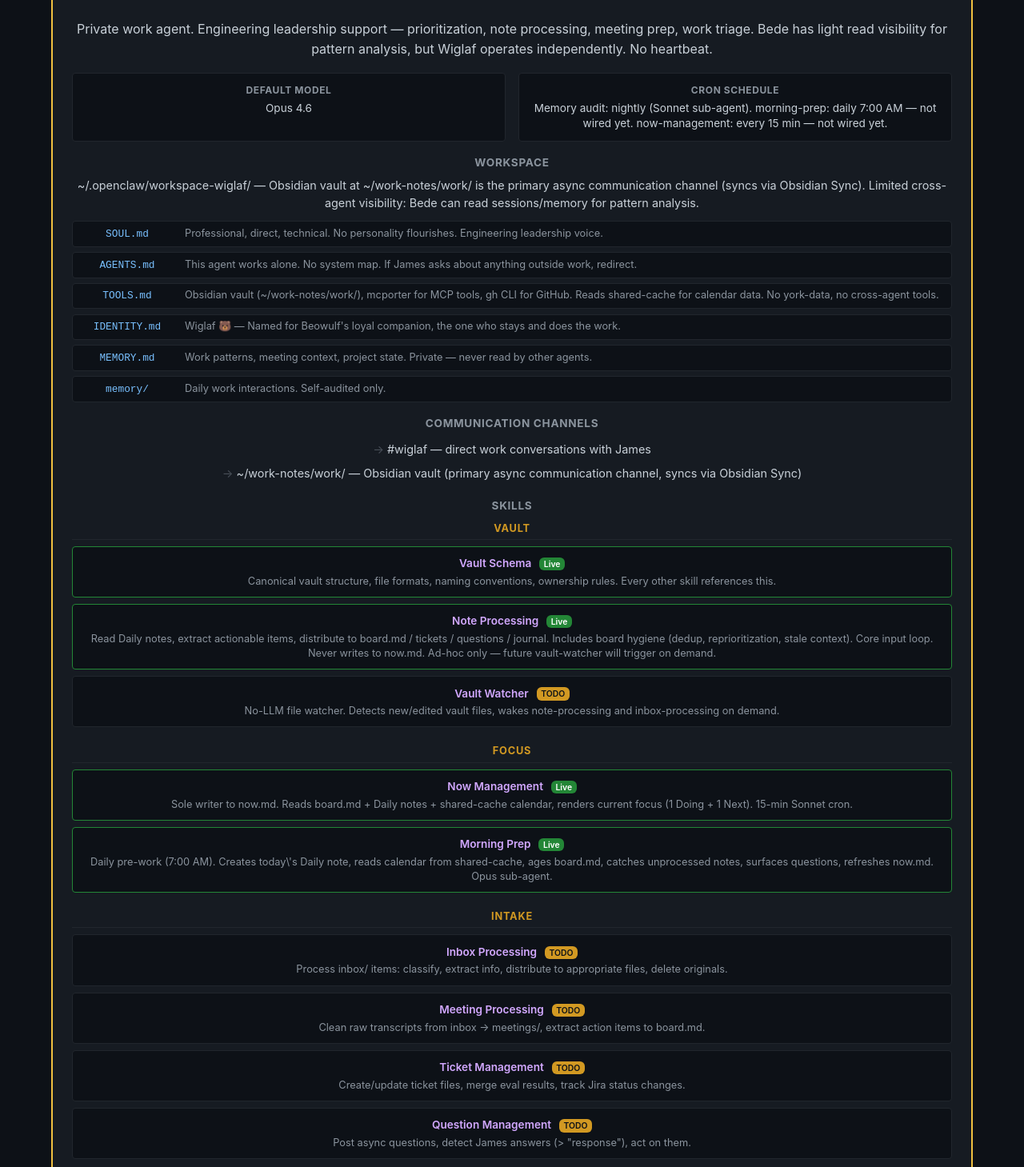
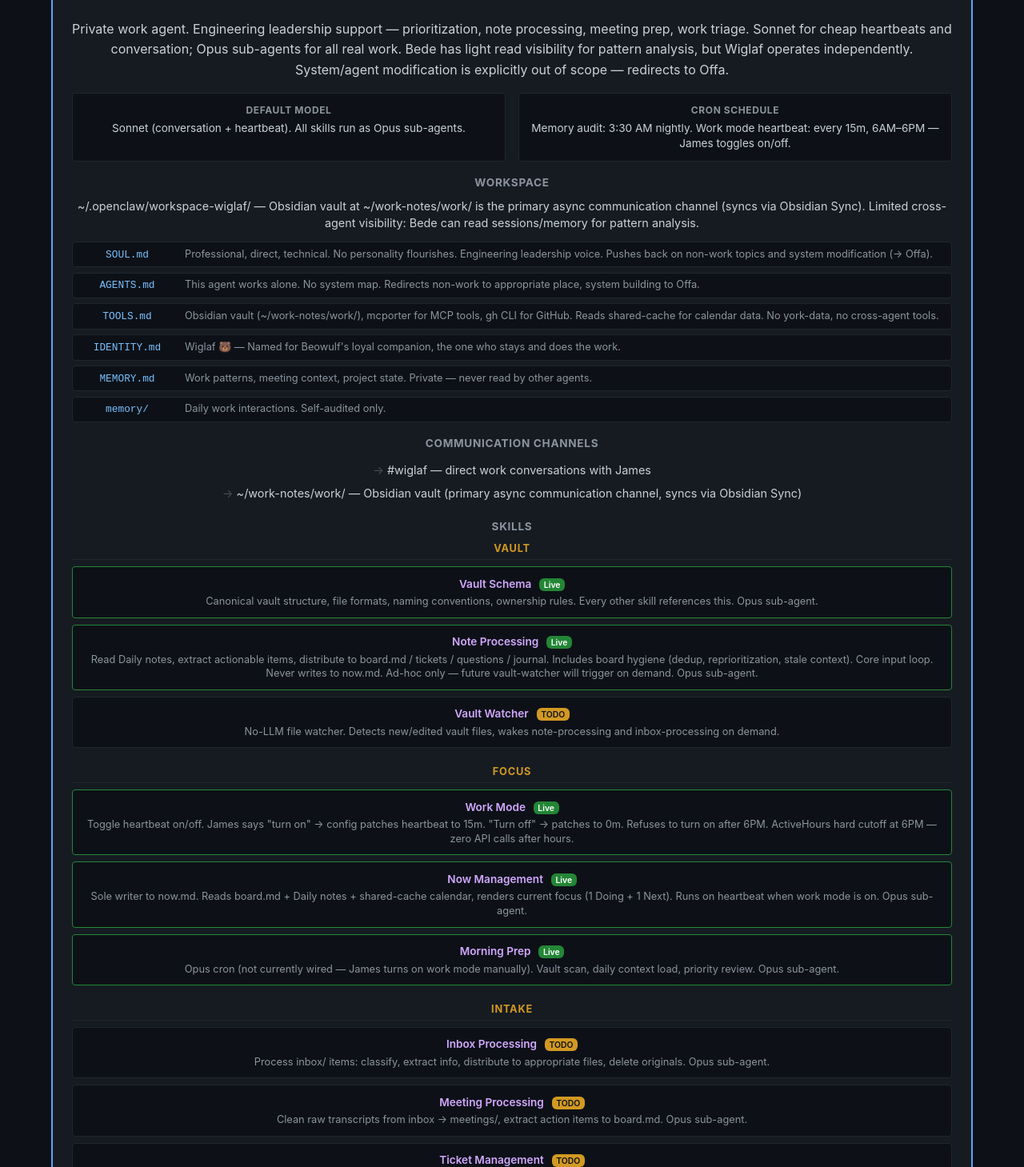
Before and after one commit to yorkbot/openclaw-architecture, a Vue app: page / in a window 1280 px wide. Shown: the part 7011-8470 px from the top of the page at 80% size. Built offline with nearby package versions, Linux system fonts and the light colour scheme.

Commit message:
Wiglaf: Sonnet default, Opus sub-agents for all skills, work-mode toggle, updated crons and purpose

```diff
--- a/src/views/AgentDetail.vue
+++ b/src/views/AgentDetail.vue
@@ -458,14 +458,14 @@
     id: 'wiglaf',
     icon: '🐻',
     name: 'Wiglaf',
-    borderColor: 'opus',
-    model: 'Opus 4.6',
-    cron: 'Memory audit: nightly (Sonnet sub-agent). morning-prep: daily 7:00 AM — not wired yet. now-management: every 15 min — not wired yet.',
-    purpose: 'Private work agent. Engineering leadership support — prioritization, note processing, meeting prep, work triage. Bede has light read visibility for pattern analysis, but Wiglaf operates independently. No heartbeat.',
+    borderColor: 'sonnet',
+    model: 'Sonnet (conversation + heartbeat). All skills run as Opus sub-agents.',
+    cron: 'Memory audit: 3:30 AM nightly. Work mode heartbeat: every 15m, 6AM–6PM — James toggles on/off.',
+    purpose: 'Private work agent. Engineering leadership support — prioritization, note processing, meeting prep, work triage. Sonnet for cheap heartbeats and conversation; Opus sub-agents for all real work. Bede has light read visibility for pattern analysis, but Wiglaf operates independently. System/agent modification is explicitly out of scope — redirects to Offa.',
     workspace: '~/.openclaw/workspace-wiglaf/ — Obsidian vault at ~/work-notes/work/ is the primary async communication channel (syncs via Obsidian Sync). Limited cross-agent visibility: Bede can read sessions/memory for pattern analysis.',
     workspaceFiles: [
-      { file: 'SOUL.md', desc: 'Professional, direct, technical. No personality flourishes. Engineering leadership voice.' },
-      { file: 'AGENTS.md', desc: 'This agent works alone. No system map. If James asks about anything outside work, redirect.' },
+      { file: 'SOUL.md', desc: 'Professional, direct, technical. No personality flourishes. Engineering leadership voice. Pushes back on non-work topics and system modification (→ Offa).' },
+      { file: 'AGENTS.md', desc: 'This agent works alone. No system map. Redirects non-work to appropriate place, system building to Offa.' },
       { file: 'TOOLS.md', desc: 'Obsidian vault (~/work-notes/work/), mcporter for MCP tools, gh CLI for GitHub. Reads shared-cache for calendar data. No york-data, no cross-agent tools.' },
       { file: 'IDENTITY.md', desc: 'Wiglaf 🐻 — Named for Beowulf\'s loyal companion, the one who stays and does the work.' },
       { file: 'MEMORY.md', desc: 'Work patterns, meeting context, project state. Private — never read by other agents.' },
@@ -479,41 +479,42 @@
       {
         name: 'Vault',
         skills: [
-          { name: 'Vault Schema', desc: 'Canonical vault structure, file formats, naming conventions, ownership rules. Every other skill references this.', live: true },
-          { name: 'Note Processing', desc: 'Read Daily notes, extract actionable items, distribute to board.md / tickets / questions / journal. Includes board hygiene (dedup, reprioritization, stale context). Core input loop. Never writes to now.md. Ad-hoc only — future vault-watcher will trigger on demand.', live: true },
+          { name: 'Vault Schema', desc: 'Canonical vault structure, file formats, naming conventions, ownership rules. Every other skill references this. Opus sub-agent.', live: true },
+          { name: 'Note Processing', desc: 'Read Daily notes, extract actionable items, distribute to board.md / tickets / questions / journal. Includes board hygiene (dedup, reprioritization, stale context). Core input loop. Never writes to now.md. Ad-hoc only — future vault-watcher will trigger on demand. Opus sub-agent.', live: true },
           { name: 'Vault Watcher', desc: 'No-LLM file watcher. Detects new/edited vault files, wakes note-processing and inbox-processing on demand.', todo: true },
         ],
       },
       {
         name: 'Focus',
         skills: [
-          { name: 'Now Management', desc: 'Sole writer to now.md. Reads board.md + Daily notes + shared-cache calendar, renders current focus (1 Doing + 1 Next). 15-min Sonnet cron.', live: true },
-          { name: 'Morning Prep', desc: 'Daily pre-work (7:00 AM). Creates today\\\'s Daily note, reads calendar from shared-cache, ages board.md, catches unprocessed notes, surfaces questions, refreshes now.md. Opus sub-agent.', live: true },
+          { name: 'Work Mode', desc: 'Toggle heartbeat on/off. James says "turn on" → config patches heartbeat to 15m. "Turn off" → patches to 0m. Refuses to turn on after 6PM. ActiveHours hard cutoff at 6PM — zero API calls after hours.', live: true },
+          { name: 'Now Management', desc: 'Sole writer to now.md. Reads board.md + Daily notes + shared-cache calendar, renders current focus (1 Doing + 1 Next). Runs on heartbeat when work mode is on. Opus sub-agent.', live: true },
+          { name: 'Morning Prep', desc: 'Opus cron (not currently wired — James turns on work mode manually). Vault scan, daily context load, priority review. Opus sub-agent.', live: true },
         ],
       },
       {
         name: 'Intake',
         skills: [
-          { name: 'Inbox Processing', desc: 'Process inbox/ items: classify, extract info, distribute to appropriate files, delete originals.', todo: true },
-          { name: 'Meeting Processing', desc: 'Clean raw transcripts from inbox → meetings/, extract action items to board.md.', todo: true },
-          { name: 'Ticket Management', desc: 'Create/update ticket files, merge eval results, track Jira status changes.', todo: true },
-          { name: 'Question Management', desc: 'Post async questions, detect James answers (> "response"), act on them.', todo: true },
+          { name: 'Inbox Processing', desc: 'Process inbox/ items: classify, extract info, distribute to appropriate files, delete originals. Opus sub-agent.', todo: true },
+          { name: 'Meeting Processing', desc: 'Clean raw transcripts from inbox → meetings/, extract action items to board.md. Opus sub-agent.', todo: true },
+          { name: 'Ticket Management', desc: 'Create/update ticket files, merge eval results, track Jira status changes. Opus sub-agent.', todo: true },
+          { name: 'Question Management', desc: 'Post async questions, detect James answers (> "response"), act on them. Opus sub-agent.', todo: true },
         ],
       },
       {
         name: 'Devin',
         skills: [
-          { name: 'Devin Dispatch', desc: 'Dispatch Devin sessions, track in devin/log.md, follow up on outcomes.', todo: true },
+          { name: 'Devin Dispatch', desc: 'Dispatch Devin sessions, track in devin/log.md, follow up on outcomes. Opus sub-agent.', todo: true },
         ],
       },
     ],
     todos: [
       'Vault migration: restructure existing files to new schema (board.md, tickets/, devin/, etc.) — in progress',
-      'Wire morning-prep cron (daily 7:00 AM, Opus sub-agent)',
-      'Wire now-management cron (every 15 min, Sonnet sub-agent, work hours)',
       'Build remaining planned skills iteratively',
     ],
-    spawns: [],
+    spawns: [
+      'Opus sub-agent (all skills — note processing, now management, morning prep, vault operations)',
+    ],
   },
 ]
 
```
